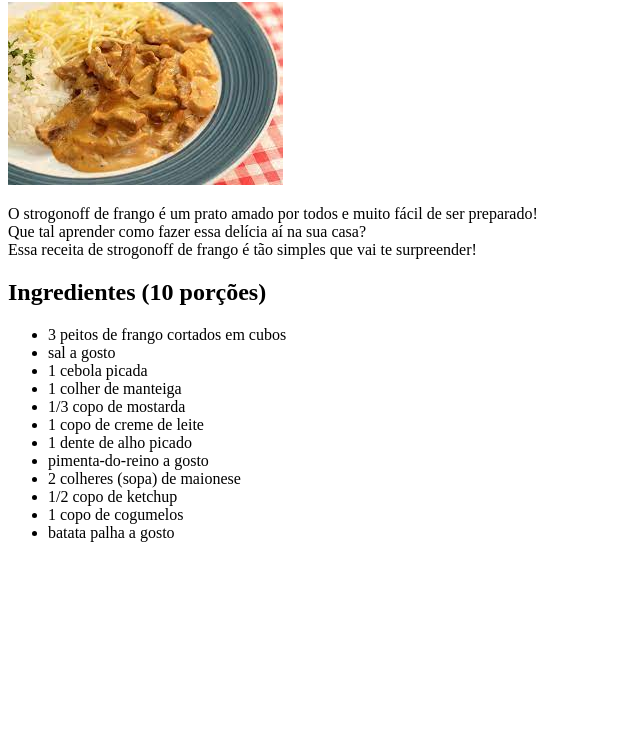
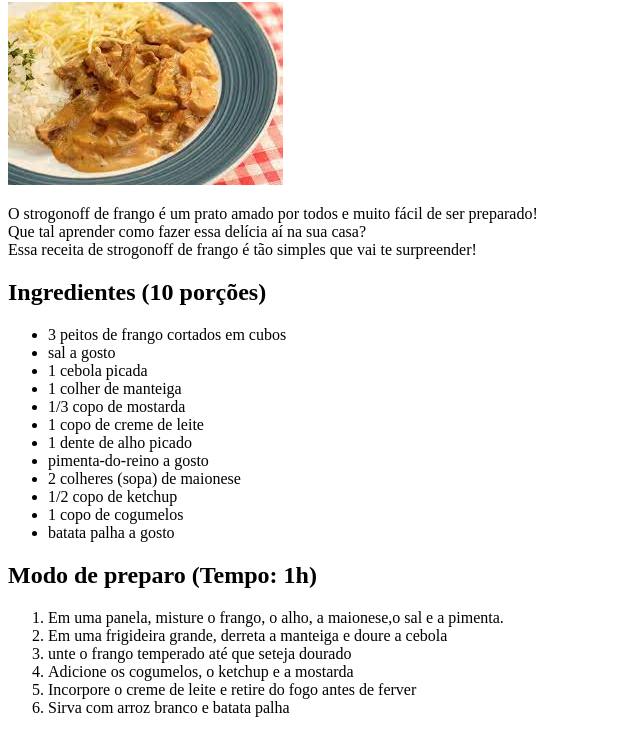
Before and after one commit to lukas748/Recipes, a plain HTML site: page recipes/strogonoff.html in a window 1280 px wide. Shown: the part 78-811 px from the top of the page, without its empty margins (0-640 px from the left). Drawn offline with Linux system fonts and the light colour scheme.

Commit message:
Add the strogonoff recipe to the index page end a step-by-step on how to make the strogonoff in the recipe

```diff
--- a/recipes/strogonoff.html
+++ b/recipes/strogonoff.html
@@ -30,6 +30,17 @@
             <li>batata palha a gosto</li>
         </ul>
     </div>
+    <div>
+        <h2>Modo de preparo (Tempo: 1h)</h2>
+        <ol>
+            <li>Em uma panela, misture o frango, o alho, a maionese,o sal e a pimenta.</li>
+            <li>Em uma frigideira grande, derreta a manteiga e doure a cebola</li>
+            <li>unte o frango temperado até que seteja dourado</li>
+            <li>Adicione os cogumelos, o ketchup e a mostarda</li>
+            <li>Incorpore o creme de leite e retire do fogo antes de ferver</li>
+            <li>Sirva com arroz branco e batata palha</li>
+        </ol>
+    </div>
 
 </body>
 </html>
```
Also changed, not shown: index.html (added, +12 -0 lines).
